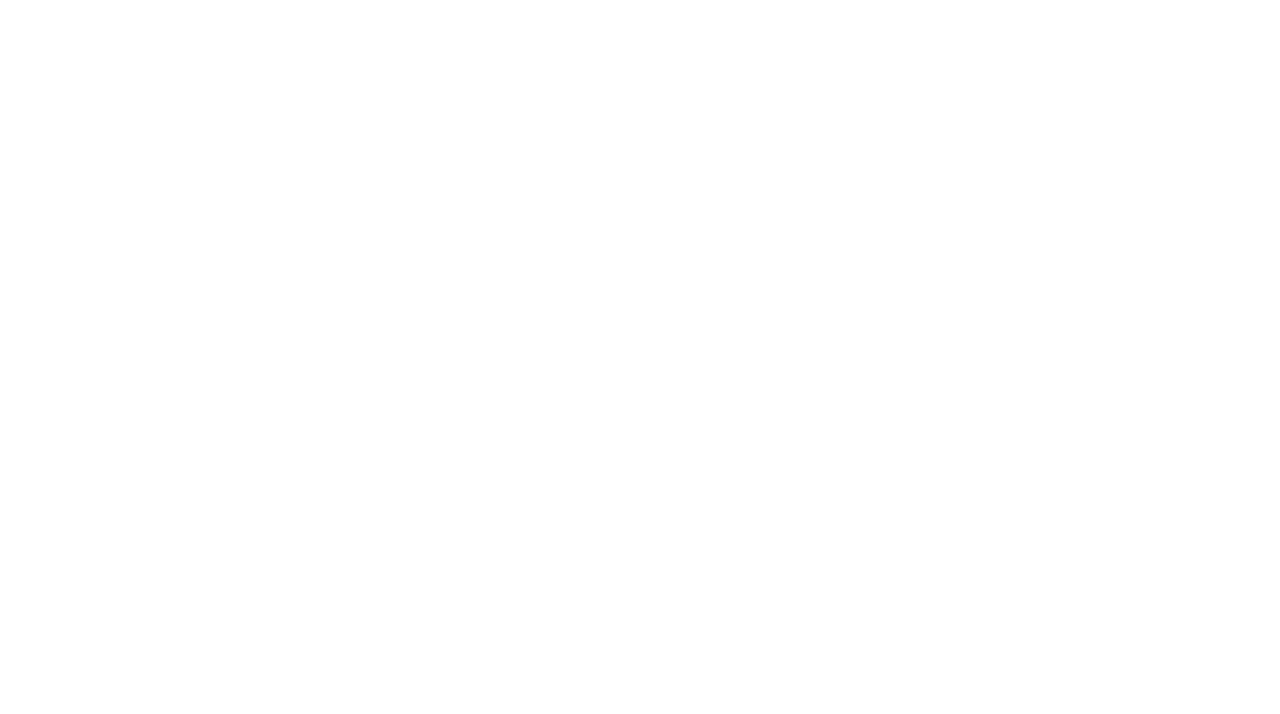
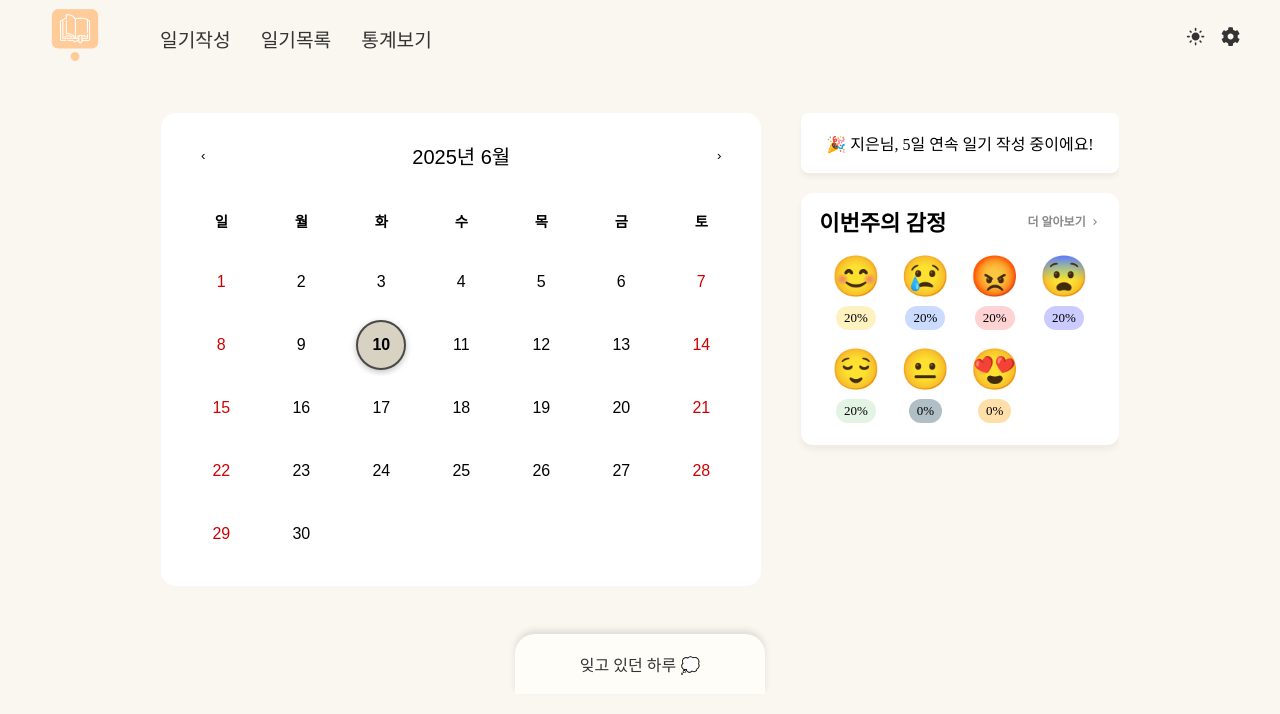
Before and after one commit to Felog-Emotion-Diary/felog-frontend, a React (Vite) app: page /main in a window 1280 px wide. Before the commit this address had no page. Shown: the top 714 px of the page. Built offline with nearby package versions, Linux system fonts and the light colour scheme.

Commit message:
메인페이지 컴포넌트 구현

```diff
--- a/package.json
+++ b/package.json
@@ -11,7 +11,10 @@
   },
   "dependencies": {
     "@types/react-router-dom": "^5.3.3",
+    "date-fns": "^4.1.0",
+    "dayjs": "^1.11.13",
     "react": "^19.1.0",
+    "react-calendar": "^6.0.0",
     "react-dom": "^19.1.0",
     "react-icons": "^5.5.0",
     "react-router-dom": "^7.6.1",
--- a/src/index.css
+++ b/src/index.css
@@ -1,9 +1,13 @@
-html, body, #root {
-  margin: 0;
-  padding: 0;
+html,
+body,
+#root {
+  background-color: #faf7f0;
   height: 100%;
+  overflow-x: hidden;
 }
 
 * {
+  margin: 0;
+  padding: 0;
   box-sizing: border-box;
 }
--- /dev/null
+++ b/src/pages/MainPage.tsx
@@ -0,0 +1,39 @@
+import DiaryCalendar from "../components/mainComponent/calendar";
+import EmotionSummary from "../components/mainComponent/EmotionSummary";
+import RandomDiaryTab from "../components/mainComponent/RandomDiaryTab";
+import StreakNotice from "../components/mainComponent/StreakNotice";
+import { MainContentWrapper, MainPageStyle, RightPanel } from "../style/MainPageStyle";
+import type { DiaryEntry } from "../types/DiaryEntry";
+import calculateStreak from "../utils/caculateStreak";
+import { MainEmotionStats } from "../utils/MainEmotionStats";
+
+const diaryEntries: DiaryEntry[] = [
+  { date: "2025-05-06", emotion: "happy" },
+  { date: "2025-05-07", emotion: "anxious" },
+  { date: "2025-05-08", emotion: "calm" },
+  { date: "2025-05-09", emotion: "sad" },
+  { date: "2025-05-10", emotion: "angry" },
+];
+
+const diaryDates = diaryEntries.map((entry) => entry.date);
+const emotionStats = MainEmotionStats(diaryEntries);
+const streakCount = calculateStreak(diaryDates);
+
+function MainPage() {
+  const userNickname = "지은";
+
+  return (
+    <MainPageStyle>
+      <MainContentWrapper>
+        <DiaryCalendar />
+        <RightPanel>
+          <StreakNotice nickname={userNickname} streak={streakCount} />
+          <EmotionSummary stats={emotionStats} />
+        </RightPanel>
+      </MainContentWrapper>
+      <RandomDiaryTab/>
+    </MainPageStyle>
+  );
+}
+
+export default MainPage;
--- a/src/router/router.tsx
+++ b/src/router/router.tsx
@@ -3,6 +3,8 @@ import TempNavi from "../components/tempNavi/tempNavi";
 import SignComponent from "../components/signComponent/sign";
 import CheckEmail from "../pages/CheckEmail";
 import ResetPassword from "../pages/ResetPassword";
+import MainPage from "../pages/MainPage";
+import Layout from "../components/layout/Layout";
 
 export default function Router() {
   return (
@@ -11,6 +13,9 @@ export default function Router() {
       <Route path="/sign" element={<SignComponent />} />
       <Route path="/check-email" element={<CheckEmail />} />
       <Route path="/reset-password" element={<ResetPassword />} />
+      <Route element={<Layout />}>
+        <Route path="/main" element={<MainPage />} />
+      </Route>
     </Routes>
   );
 }
--- /dev/null
+++ b/src/types/DiaryEntry.ts
@@ -0,0 +1,13 @@
+export type Emotion =
+  | "happy"
+  | "sad"
+  | "angry"
+  | "anxious"
+  | "calm"
+  | "neutral"
+  | "love";
+
+export interface DiaryEntry {
+    date : string;
+    emotion : Emotion;
+}
```
Also changed, not shown: 1 other file (tests, documents, lock files or other folders).
